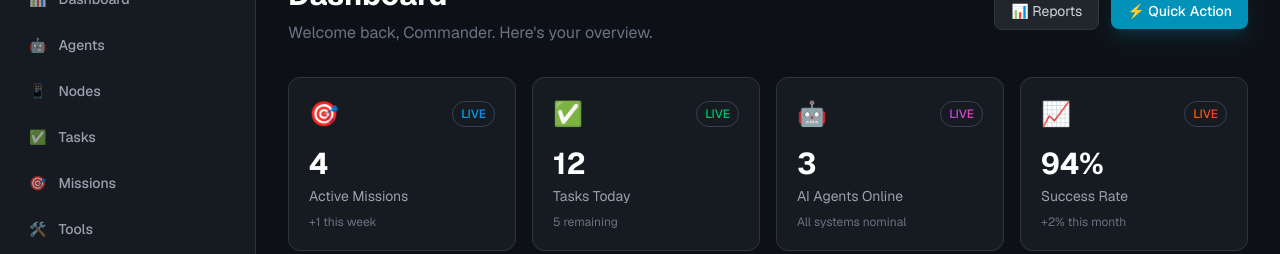
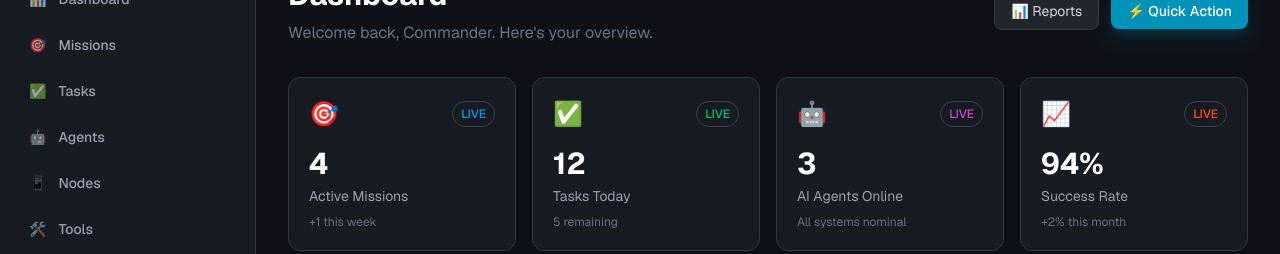
Before and after one commit to alberto-projects26/projects, a Next.js app: page / in a window 1280 px wide. Shown: the part 126-380 px from the top of the page. Built offline with nearby package versions, Linux system fonts and the light colour scheme.

Commit message:
Reorder sidebar: Dashboard, Missions, Tasks, Agents, Nodes, Tools, Settings

```diff
--- a/src/app/layout.tsx
+++ b/src/app/layout.tsx
@@ -19,10 +19,10 @@ export const metadata: Metadata = {
 
 const navItems = [
   { label: "📊 Dashboard", href: "/" },
+  { label: "🎯 Missions", href: "/missions" },
+  { label: "✅ Tasks", href: "/tasks" },
   { label: "🤖 Agents", href: "/agents" },
   { label: "📱 Nodes", href: "/nodes" },
-  { label: "✅ Tasks", href: "/tasks" },
-  { label: "🎯 Missions", href: "/missions" },
   { label: "🛠️ Tools", href: "/tools" },
   { label: "⚙️ Settings", href: "/settings" },
 ];
```
